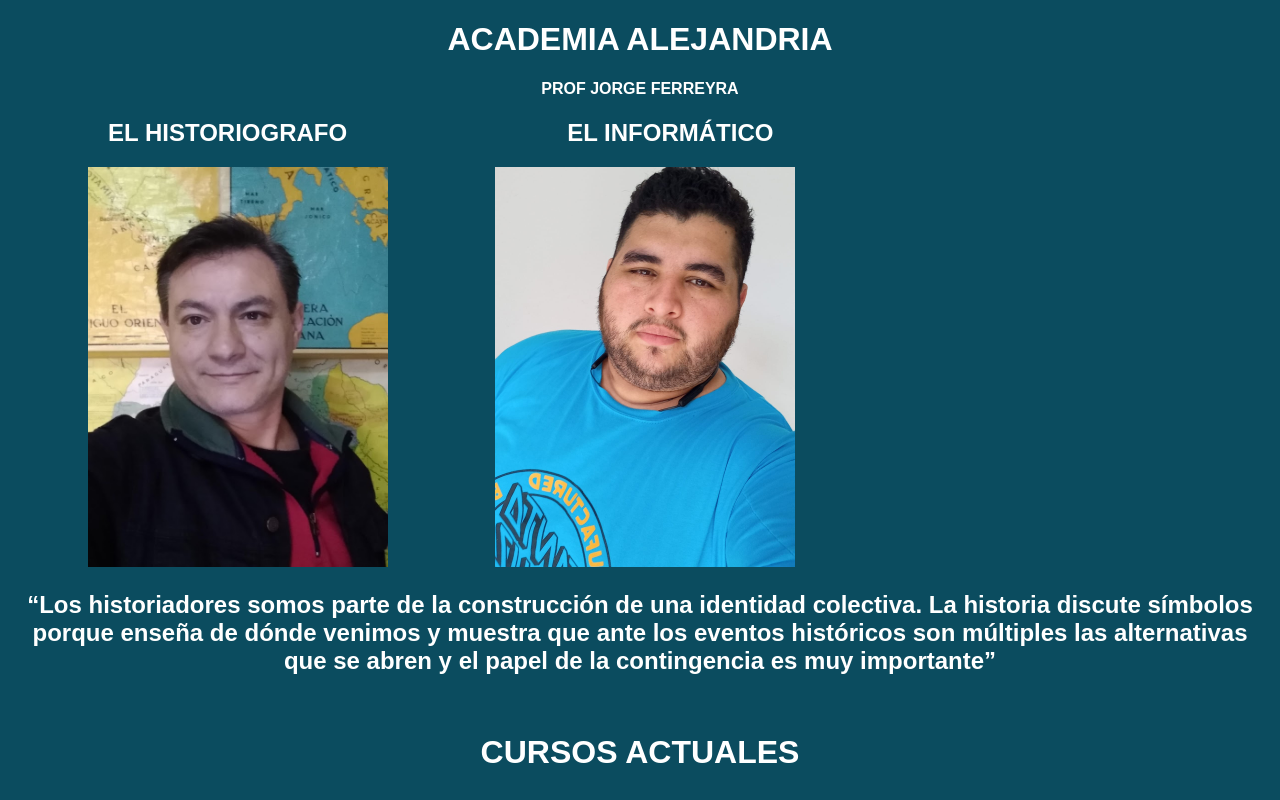
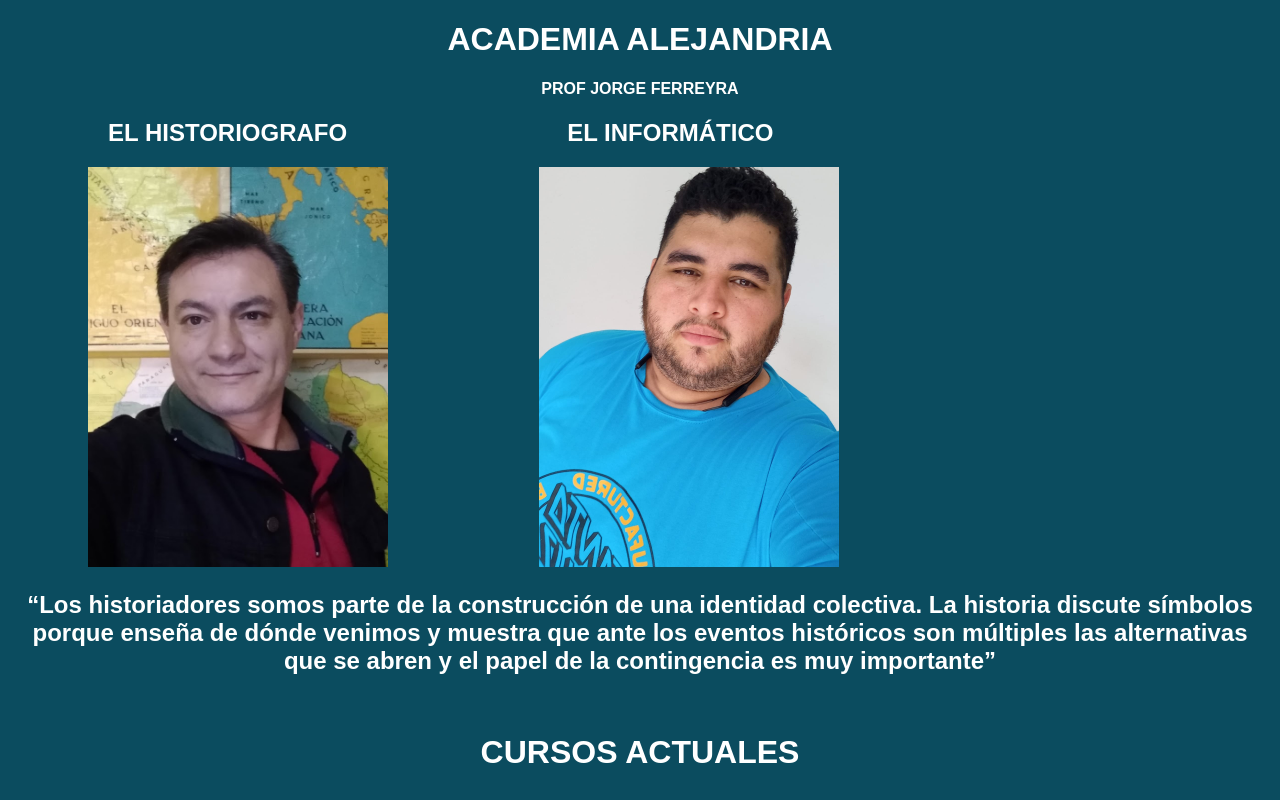
Before and after one commit to Ferreyra-2022/repferreyra.io, a plain HTML site: page index.html in a window 1280 px wide. Shown: the top 800 px of the page. Drawn offline with Linux system fonts and the light colour scheme.

Commit message:
Update index.html

```diff
--- a/index.html
+++ b/index.html
@@ -13,7 +13,7 @@
  >
 
 
-&nbsp;&nbsp;&nbsp;&nbsp;&nbsp;&nbsp;&nbsp;&nbsp;&nbsp;&nbsp;&nbsp;&nbsp;&nbsp;&nbsp;&nbsp;&nbsp;&nbsp;&nbsp;<img src="george.jpg"height="400px" width="300px">&nbsp;&nbsp;&nbsp;&nbsp;&nbsp;&nbsp;&nbsp;&nbsp;&nbsp; &nbsp;&nbsp;&nbsp;&nbsp;&nbsp;&nbsp;&nbsp;&nbsp;&nbsp;&nbsp;&nbsp;&nbsp;&nbsp;&nbsp;<img src="exequiel.jpg"height="400px" width="300px">
+&nbsp;&nbsp;&nbsp;&nbsp;&nbsp;&nbsp;&nbsp;&nbsp;&nbsp;&nbsp;&nbsp;&nbsp;&nbsp;&nbsp;&nbsp;&nbsp;&nbsp;&nbsp;<img src="george.jpg"height="400px" width="300px"> &nbsp;&nbsp;&nbsp;&nbsp;&nbsp;&nbsp;&nbsp;&nbsp;&nbsp;&nbsp;&nbsp;&nbsp;&nbsp;&nbsp;&nbsp;&nbsp;&nbsp;&nbsp; &nbsp;&nbsp;&nbsp;&nbsp;&nbsp;&nbsp;&nbsp;&nbsp;&nbsp;&nbsp;&nbsp;&nbsp;&nbsp;&nbsp;<img src="exequiel.jpg"height="400px" width="300px">
 
 
 
```
